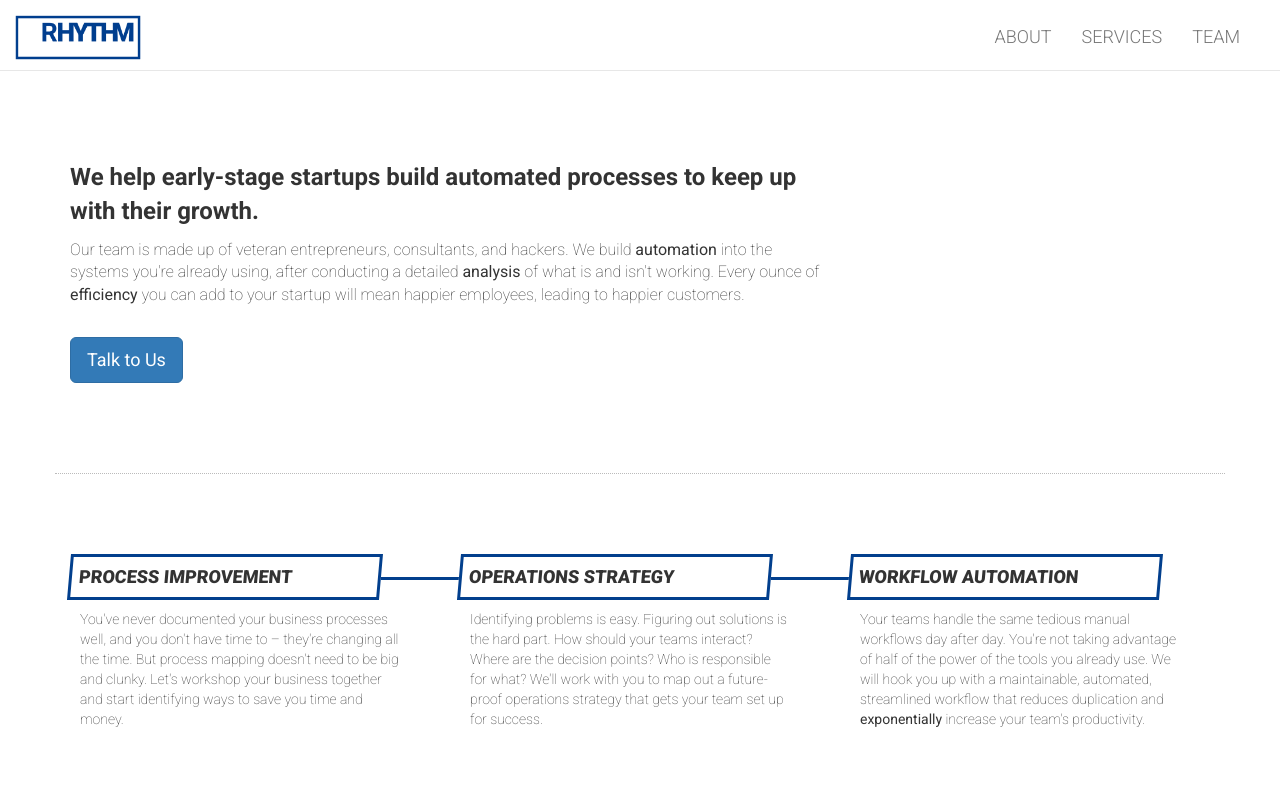
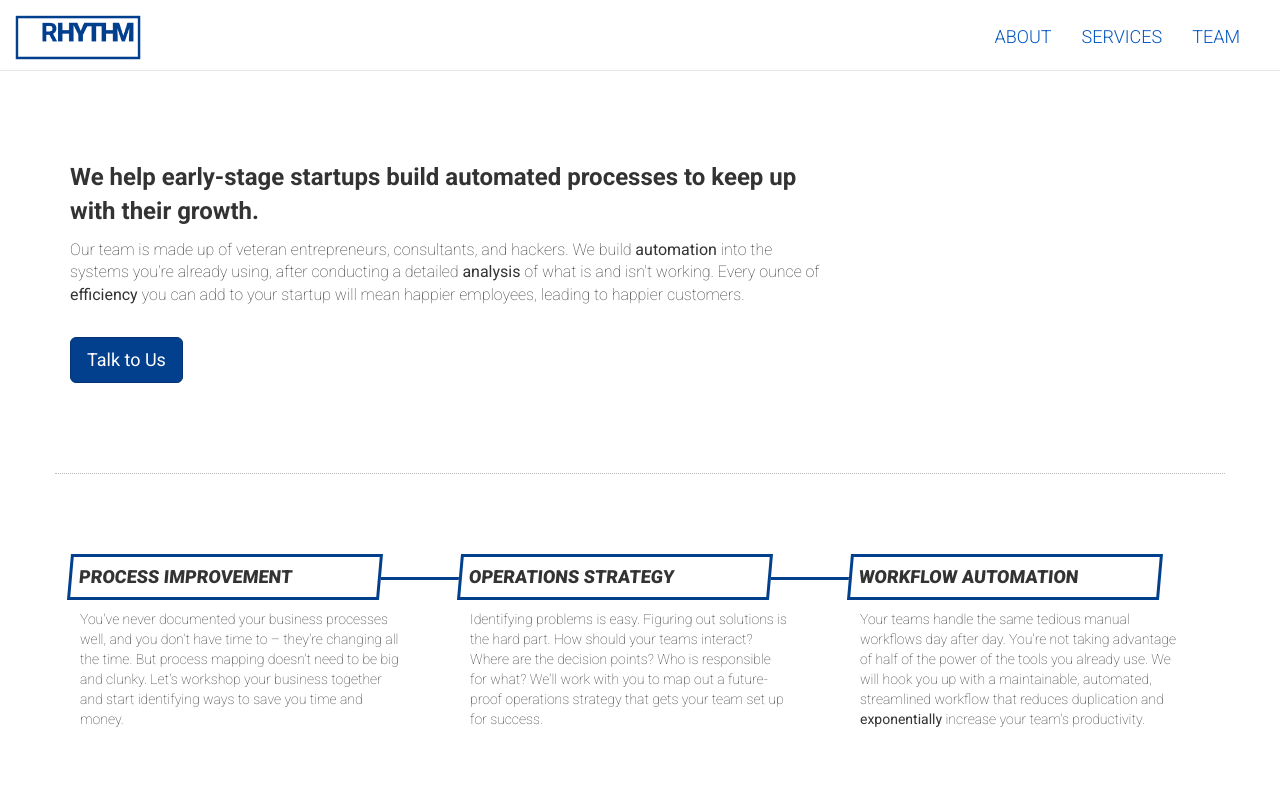
Before and after one commit to jdmaresco/rhythm, a website: page index.html in a window 1280 px wide. Shown: the top 800 px of the page. Drawn offline with Linux system fonts and the light colour scheme; files that its build step writes are made by us from their sources.

Commit message:
adjust colors

```diff
--- a/scss/main.scss
+++ b/scss/main.scss
@@ -1,3 +1,7 @@
+$brand-primary:  #023f8d !default;
+$navbar-default-link-color:  lighten(#023f8d, 10%) !default;
+
+
 @import "../bower_components/bootstrap-sass/assets/stylesheets/_bootstrap";
 
 body {
```
Also changed, not shown: css/main.css.
